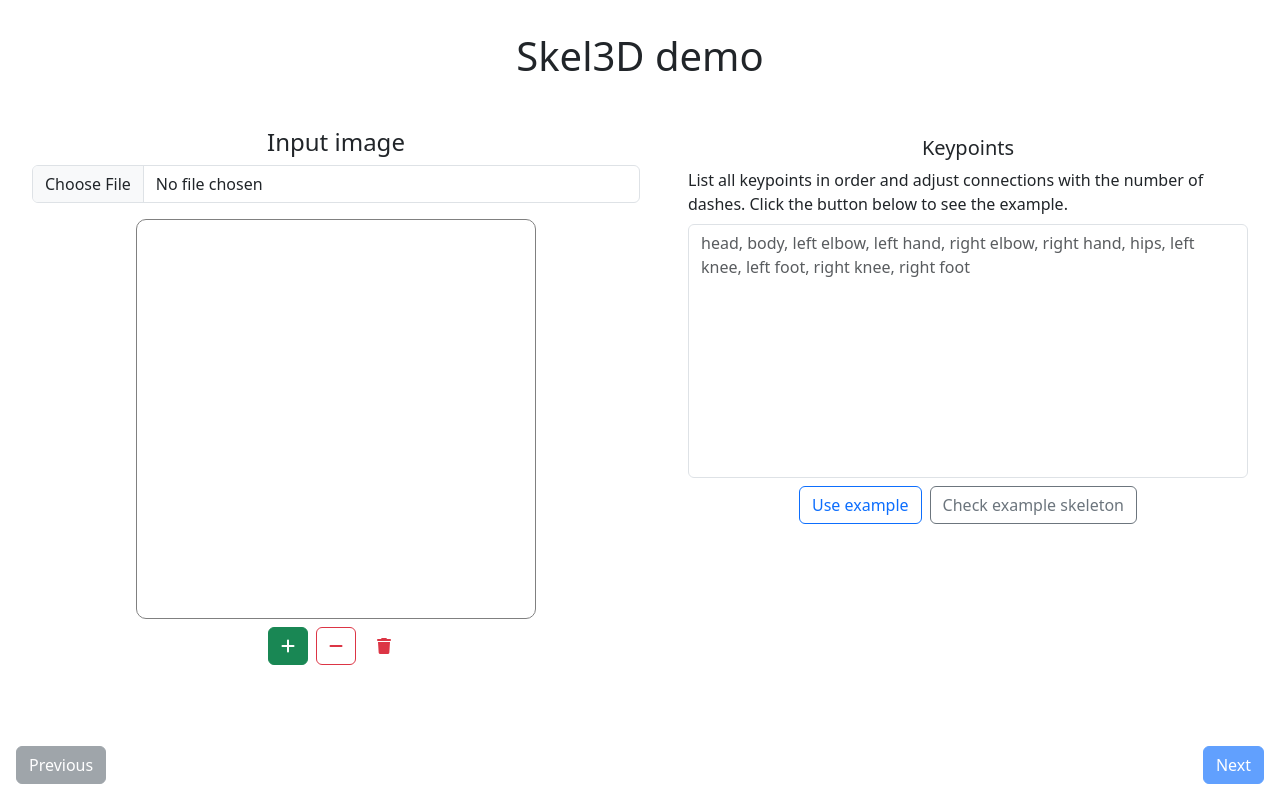
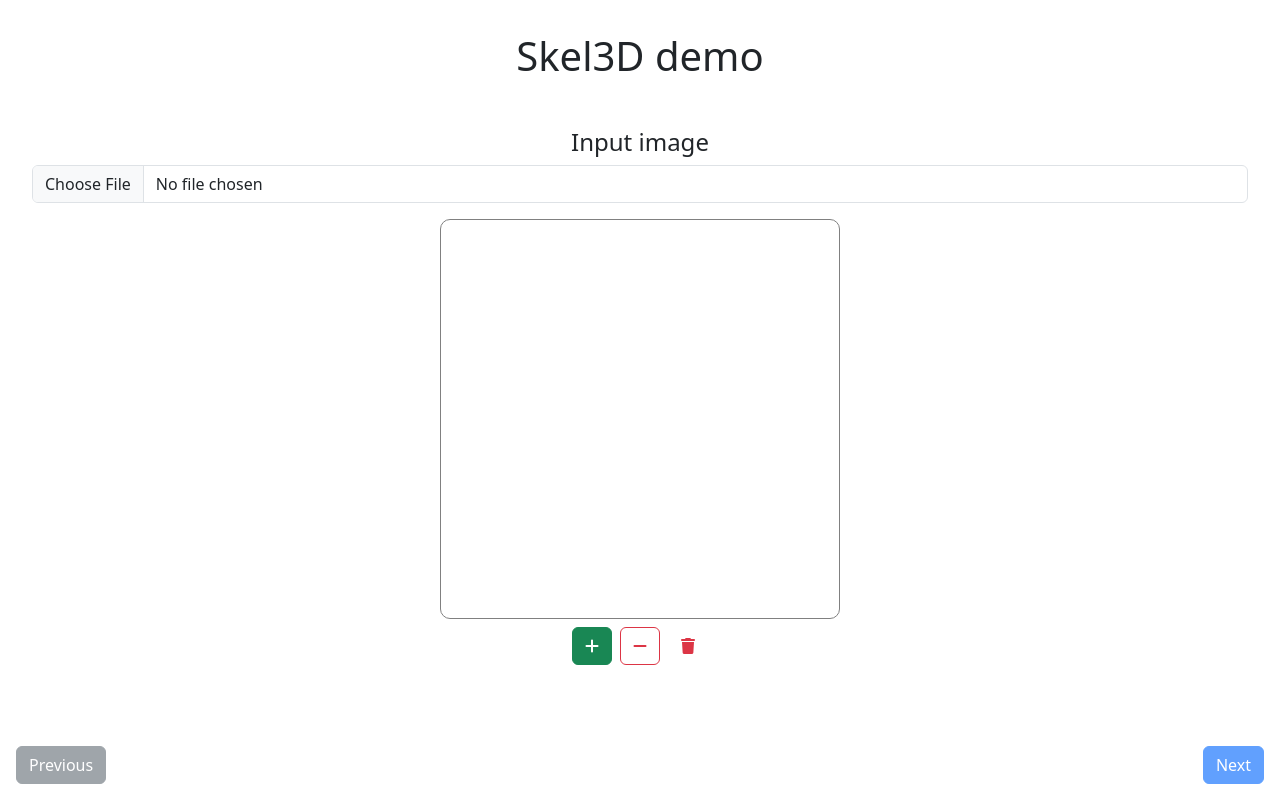
Before and after one commit to zb0505/skel3d-demo-ui, a React (Vite) app: page / in a window 1280 px wide. Built offline with nearby package versions, Linux system fonts and the light colour scheme; no server answers.

Commit message:
Fixed a bug regarding view for MeTRAbs/CapeX

```diff
--- a/src/components/FileUpload.tsx
+++ b/src/components/FileUpload.tsx
@@ -1,5 +1,5 @@
 import { Component, ReactNode } from "react"
-import { Utils } from "../api_tools"
+import API, { Utils } from "../api_tools"
 import KeypointMarker from "./KeypointMarker"
 import { AppState } from "../App"
 import Modal from "./Modal"
@@ -141,7 +141,7 @@ export default class FileUpload extends Component<FileUploadProps, FileUploadSta
 						</KeypointMarker>
 					</div>
 				</div>
-				<div className="mw-45 ms-0 ms-lg-5 mt-3 mt-lg-0">
+				<div className="mw-45 ms-0 ms-lg-5 mt-3 mt-lg-0" hidden={API.skeletonModel !== "capex"}>
 					<h5 className="form-label m-0 my-2">Keypoints</h5>
 					<p className="mb-2 text-start">
 						List all keypoints in order and adjust connections with the number of dashes.
```
